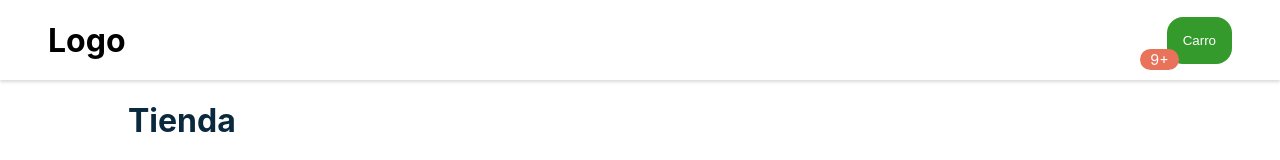
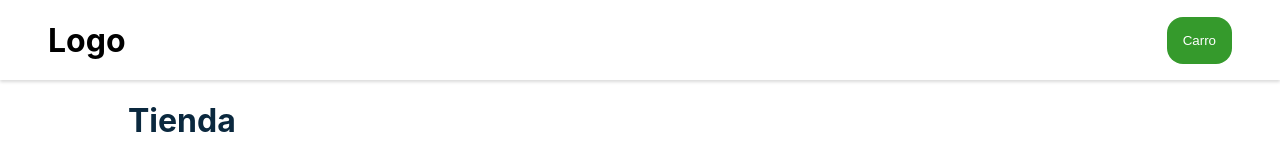
Before and after one commit to alberto-2-garcia/definitive-react-guide, a React (Vite) app: page / in a window 1280 px wide. Shown: the top 160 px of the page. Built offline with nearby package versions, Linux system fonts and the light colour scheme.

Commit message:
Added logic to update cart quantity

```diff
--- a/src/components/Carro/index.tsx
+++ b/src/components/Carro/index.tsx
@@ -1,15 +1,16 @@
-import { FC, useState } from 'react';
+import { FC, useEffect, useState } from 'react';
 import BubbleAlert from '../BubbleAlert';
+import { CarroProps } from './interface';
 import './styles.scss';
 
-const Carro: FC = () => {
-  const [value, setValue] = useState(18)
+const Carro: FC<CarroProps> = ({ carro }) => {
+  const cantidad = carro.reduce((acc, el) => acc + el.cantidad, 0);
 
   return (
     <div>
-      {!!value &&
+      {!!cantidad &&
         <span className='bubble'>
-          <BubbleAlert value={value} />
+          <BubbleAlert value={cantidad} />
         </span>
       }
       <button className='carro'>
--- /dev/null
+++ b/src/components/Carro/interface.ts
@@ -0,0 +1,5 @@
+import { CarroItem } from "../../containers/ShoppingCart/interface";
+
+export interface CarroProps {
+  carro: CarroItem[];
+}
--- a/src/components/Navbar/index.tsx
+++ b/src/components/Navbar/index.tsx
@@ -1,13 +1,14 @@
 import { FC } from 'react';
 import Carro from '../Carro';
 import Logo from '../Logo';
+import { NavbarProps } from './interface';
 import './styles.scss';
 
-const Navbar: FC = () => {
+const Navbar: FC<NavbarProps> = ({ carro }) => {
   return (
     <nav className='navbar'>
       <Logo />
-      <Carro />
+      <Carro carro={carro}/>
     </nav>
   )
 }
--- /dev/null
+++ b/src/components/Navbar/interface.ts
@@ -0,0 +1,5 @@
+import { CarroItem } from "../../containers/ShoppingCart/interface";
+
+export interface NavbarProps {
+  carro: CarroItem[];
+}
--- a/src/containers/ShoppingCart/index.tsx
+++ b/src/containers/ShoppingCart/index.tsx
@@ -37,7 +37,7 @@ const ShoppingCart = () => {
 
   return (
     <div>
-      <Navbar />
+      <Navbar carro={carro} />
       <Layout>
         <Title> Tienda </Title>
         <Productos
```
